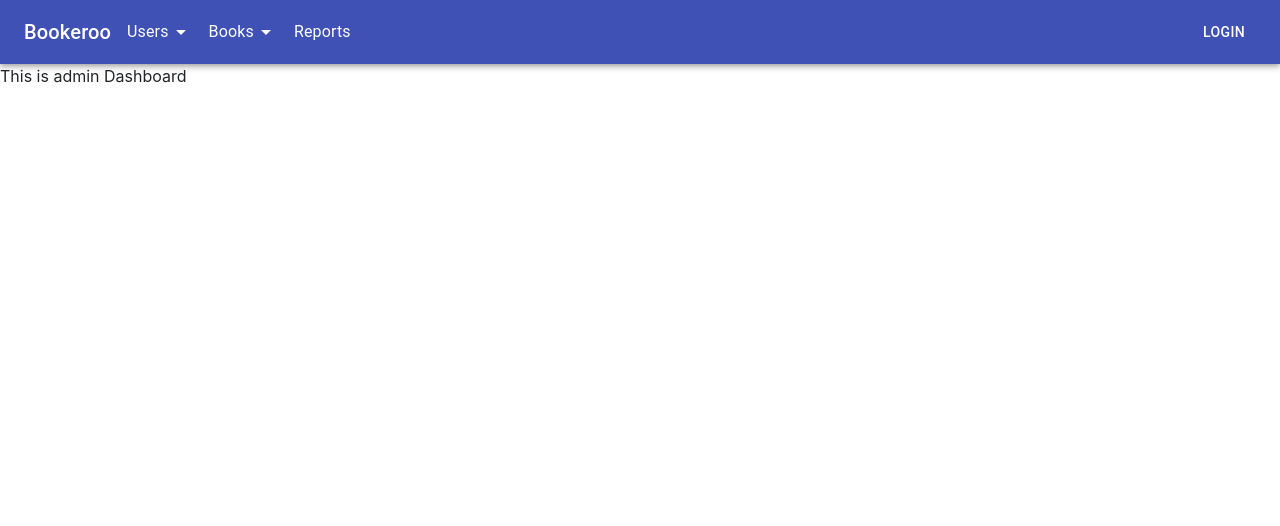
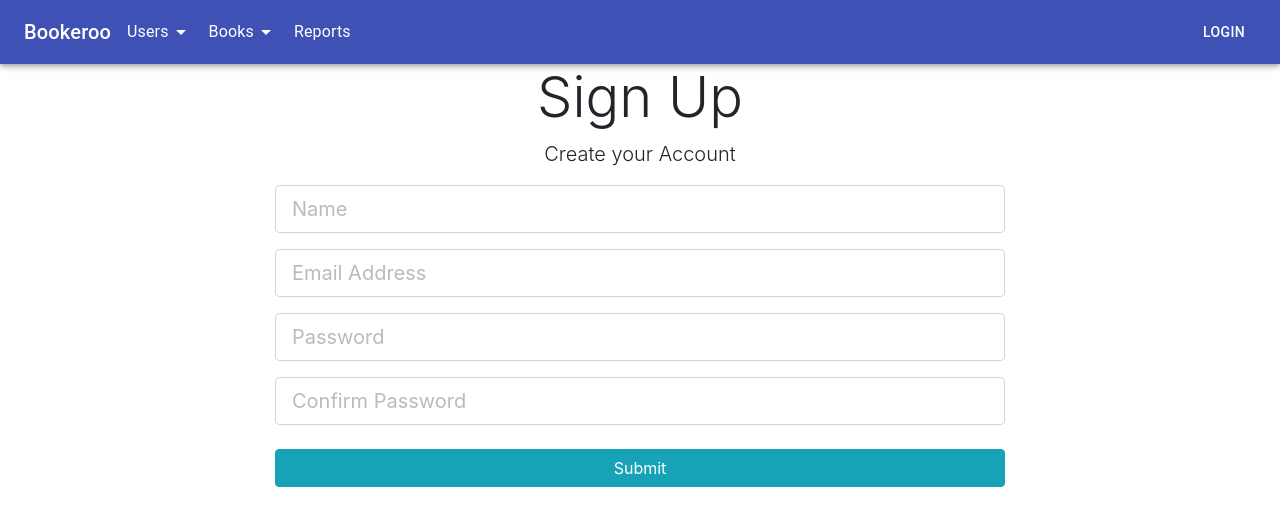
Before and after one commit to s3742332/SEPT, a React (Create React App) app in the folder FrontEnd/myfirstapp/: page /register in a window 1280 px wide. Before the commit this address led to /. Shown: the top 526 px of the page. Built offline with nearby package versions, Linux system fonts and the light colour scheme; the HTML template or start-up script is replaced by a standard one.

Commit message:
API WORK PLS

```diff
--- a/FrontEnd/myfirstapp/src/App.js
+++ b/FrontEnd/myfirstapp/src/App.js
@@ -32,11 +32,11 @@ function App() {
             {isAdmin &&
               <Route exact path="/pendingusers" component={PendingUser} />
             }
-            {!isAdmin &&
+            {/* {!isAdmin &&
               <Route exact path="/register" component={Register} />}
-            {/* <Route exact path="/register" component={Register} /> */}
+            <Route exact path="/register" component={Register} /> */}
             <Route exact path="/login" component={Login} />
-
+            <Route exact path="/register" component={Register} />
             <Redirect to="/" />
           </Switch>
 
--- a/FrontEnd/myfirstapp/src/components/UserManagement/Register.js
+++ b/FrontEnd/myfirstapp/src/components/UserManagement/Register.js
@@ -1,51 +1,33 @@
-import React, { Component } from "react";
+
+import React, {useState, useEffect} from 'react'
+import classnames from "classnames";
+import {useDispatch} from 'react-redux'
 import { createNewUser } from "../../actions/securityActions";
-import PropTypes from "prop-types";
-import { connect } from "react-redux";
-import classnames from "classnames";
-
-class Register extends Component {
-    constructor(){
-        super();
-
-    this.state = {
+function Register(props) {
+  const dispatch = useDispatch();
+  const [errors, setErrors] = useState()
+  const [newUser, setNewUser] = useState([{
     username: "",
     fullName: "",
     password: "",
     confirmPassword: "",
-      errors: {}
-    };
-    this.onChange = this.onChange.bind(this);
-    this.onSubmit = this.onSubmit.bind(this);
+  }])
+
+  useEffect(() => {
+    console.log(props)
+    // setErrors(props.errors)
+  }, [props])
+
+  const onSubmit = (e) => {
+    e.preventDefault();
+
+    dispatch(createNewUser(newUser, props.history));
   }
 
-  componentWillReceiveProps(nextProps){
-      if (nextProps.errors){
-          this.setState ({
-              errors: nextProps.errors
-          });
-
+  const onChange = (e) => {
+    setNewUser({...props, [e.target.name]: e.target.value })
+    console.log(newUser)
   }
-  }
-
-  onSubmit(e) {
-    e.preventDefault();
-    console.log(e.target);
-    const newUser = {
-      username: this.state.username,
-      fullName: this.state.fullName,
-      password: this.state.password,
-      confirmPassword: this.state.confirmPassword
-    };
-
-    createNewUser(newUser, this.props.history);
-  }
-
-  onChange(e) {
-    this.setState({ [e.target.name]: e.target.value });
-    }
-  render() {
-      const { errors } = this.state;
   return (
     <div className="register">
       <div className="container">
@@ -57,17 +39,13 @@ class Register extends Component {
               <div className="form-group">
                 <input
                   type="text"
-                    className= {classnames("form-control form-control-lg", {
-                        "is-invalid": errors.name
-                    }) }
+                  className={"form-control form-control-lg"}
                   placeholder="Name"
                   name="name"
-                    value= {this.state.name}
+                  //value={newUser[0].username}
                   required
+                  onChange={onChange}
                 />
-                  {errors.name && (
-                      <div className= "invalid-feedback">{errors.name}</div>
-                  )}
               </div>
               <div className="form-group">
                 <input
@@ -93,7 +71,7 @@ class Register extends Component {
                   name="password2"
                 />
               </div>
-                <input type="submit" className="btn btn-info btn-block mt-4" />
+              <input type="submit" onClick={onSubmit} className="btn btn-info btn-block mt-4" />
             </form>
           </div>
         </div>
@@ -101,5 +79,5 @@ class Register extends Component {
     </div>
   );
 }
-}
-export default Register;
+
+export default Register
```
Lines whose indentation alone changed are shown as unchanged.
